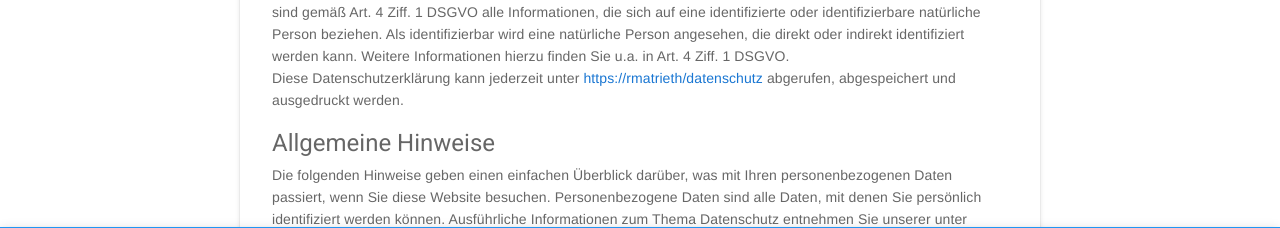
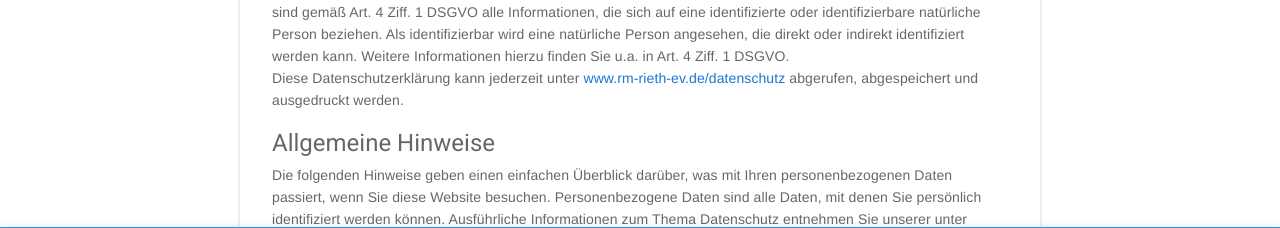
Before and after one commit to davidsmith242/red-mountain-rieth, a Vue app: page /datenschutz in a window 1280 px wide. Shown: the part 517-745 px from the top of the page. Built offline with nearby package versions, Linux system fonts and the light colour scheme; what vue-fullpage.js, vue-resource would draw is missing.

Commit message:
Fehlerbehebung scrolling

```diff
--- a/src/components/Datenschutz.vue
+++ b/src/components/Datenschutz.vue
@@ -24,7 +24,7 @@
           alle Informationen, die sich auf eine identifizierte oder identifizierbare natürliche Person beziehen. Als identifizierbar wird eine natürliche
           Person angesehen, die direkt oder indirekt identifiziert werden kann. Weitere Informationen hierzu finden Sie u.a. in Art. 4 Ziff. 1 DSGVO.
           <br>
-          Diese Datenschutzerklärung kann jederzeit unter <a href="https://rmatrieth/datenschutz" target="_blank" rel="noopener noreferrer">https://rmatrieth/datenschutz</a>
+          Diese Datenschutzerklärung kann jederzeit unter <a href="https://www.rm-rieth-ev.de/datenschutz" target="_blank" rel="noopener noreferrer">www.rm-rieth-ev.de/datenschutz</a>
           abgerufen, abgespeichert und ausgedruckt werden.
 
           </p>
--- a/src/dialogs/Datenschutz.vue
+++ b/src/dialogs/Datenschutz.vue
@@ -2,6 +2,7 @@
     <v-dialog
       v-model="dialog"
       width="80%"
+      scrollable
     >
       <template v-slot:activator="{ on, attrs }">
         <v-btn
--- a/src/dialogs/Kontakt.vue
+++ b/src/dialogs/Kontakt.vue
@@ -2,6 +2,7 @@
     <v-dialog
       v-model="dialog"
       width="500"
+      scrollable
     >
       <template v-slot:activator="{ on, attrs }">
         <v-btn
--- a/src/dialogs/Projektbericht1.vue
+++ b/src/dialogs/Projektbericht1.vue
@@ -3,6 +3,7 @@
     <v-dialog
       v-model="dialog"
       width="600"
+      scrollable
     >
       <template v-slot:activator="{ on, attrs }">
         <v-btn
--- a/src/dialogs/Projektberichte.vue
+++ b/src/dialogs/Projektberichte.vue
@@ -3,6 +3,7 @@
     <v-dialog
       v-model="dialog"
       width="500"
+      scrollable
     >
       <template v-slot:activator="{ on, attrs }">
         <v-btn
--- a/src/dialogs/Satzung.vue
+++ b/src/dialogs/Satzung.vue
@@ -3,6 +3,7 @@
     <v-dialog
       v-model="dialog"
       min-width="500"
+      scrollable
     >
       <template v-slot:activator="{ on, attrs }">
         <v-btn
--- a/src/dialogs/SpendenInfo.vue
+++ b/src/dialogs/SpendenInfo.vue
@@ -3,6 +3,7 @@
     <v-dialog
       v-model="dialog"
       width="500"
+      scrollable
     >
       <template v-slot:activator="{ on, attrs }">
         <v-btn
```
